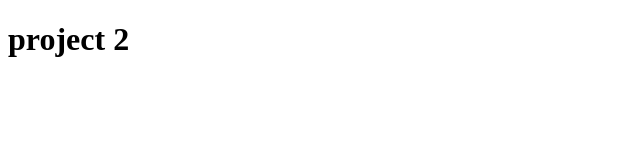
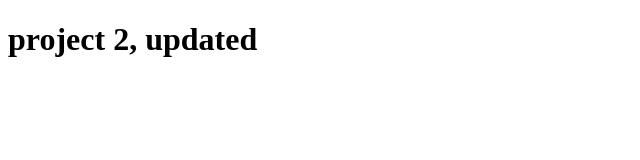
Before and after one commit to moHaHa/mohaha.github.io, a plain HTML site: page project-2/index.html in a window 1280 px wide. Shown: the whole page, without its empty margins (0-640 px from the left). Drawn offline with Linux system fonts and the light colour scheme.

Commit message:
update project 2

```diff
--- a/project-2/index.html
+++ b/project-2/index.html
@@ -6,6 +6,6 @@
   <title>Document 2</title>
 </head>
 <body>
-  <h1>project 2</h1>
+  <h1>project 2, updated</h1>
 </body>
 </html>
```
